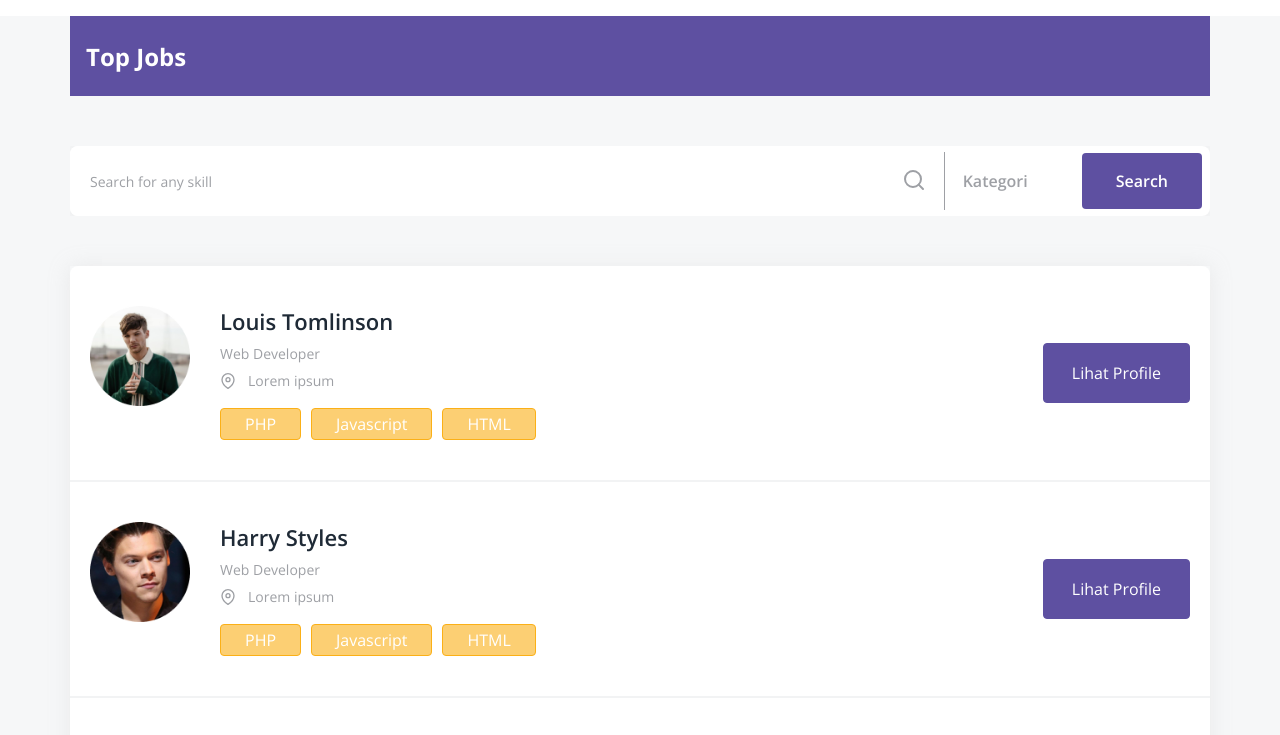
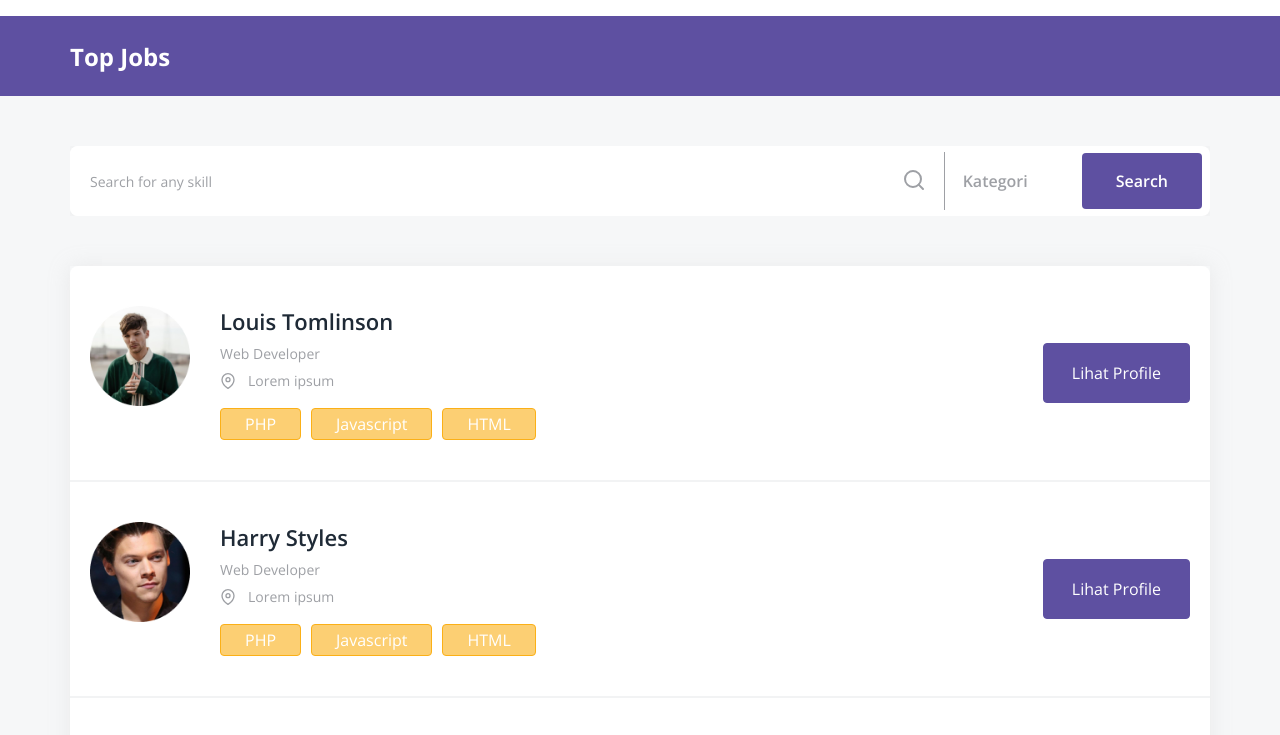
Before and after one commit to wafash08/fwgo-hirejob, a website built with Vite: page home/index.html in a window 1280 px wide. Shown: the part 84-819 px from the top of the page. Built offline with nearby package versions, Linux system fonts and the light colour scheme.

Commit message:
fixed padding

```diff
--- a/home/home.css
+++ b/home/home.css
@@ -238,16 +238,19 @@ button[data-variant='notification'] > div {
 
 /* top job section starts */
 .top-job-section,
-.top-jobs-leading-title {
+.top-jobs-leading-title-section {
 	display: none;
 }
+.top-jobs-leading-title-section {
+	background-color: var(--purple);
+}
 .top-jobs-leading-title {
-	align-items: center;
 	height: 80px;
-	background-color: var(--purple);
 	color: #fff;
 	padding-left: 16px;
 	padding-right: 16px;
+	display: flex;
+	align-items: center;
 }
 @media screen and (min-width: 768px) {
 	.top-job-section {
@@ -255,8 +258,8 @@ button[data-variant='notification'] > div {
 		padding-left: 16px;
 		padding-right: 16px;
 	}
-	.top-jobs-leading-title {
-		display: flex;
+	.top-jobs-leading-title-section {
+		display: block;
 	}
 }
 .top-job-section > div > div {
@@ -277,7 +280,9 @@ button[data-variant='notification'] > div {
 	padding-right: 16px; */
 }
 @media screen and (min-width: 1200px) {
-	.search-wrapper {
+	.search-wrapper,
+	.top-jobs-leading-title,
+	.nav-desktop {
 		padding-left: 0px;
 		padding-right: 0px;
 	}
--- a/home/index.html
+++ b/home/index.html
@@ -371,9 +371,11 @@
 			<!-- job section ends -->
 
 			<!-- top job section -->
-			<div class="layout top-jobs-leading-title">
-				<h2>Top Jobs</h2>
-			</div>
+			<section class="top-jobs-leading-title-section">
+				<div class="layout top-jobs-leading-title">
+					<h2>Top Jobs</h2>
+				</div>
+			</section>
 			<section class="top-job-section">
 				<div class="layout search-wrapper">
 					<form class="search-form">
```
